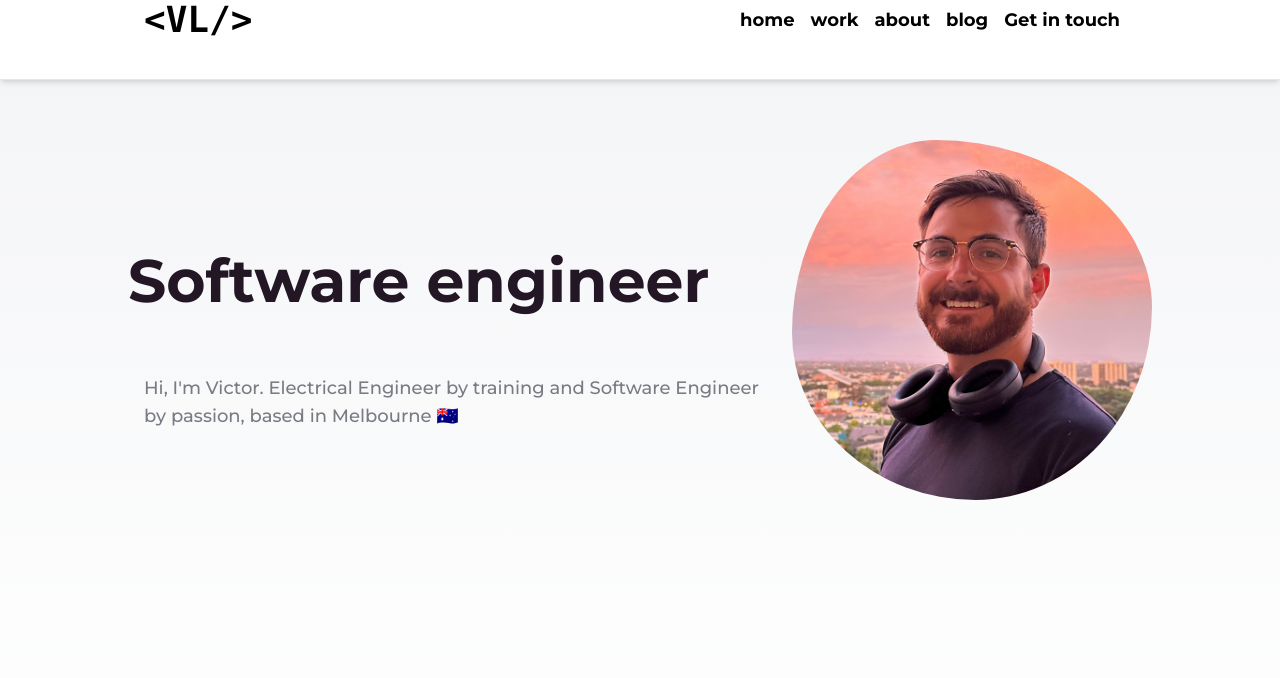
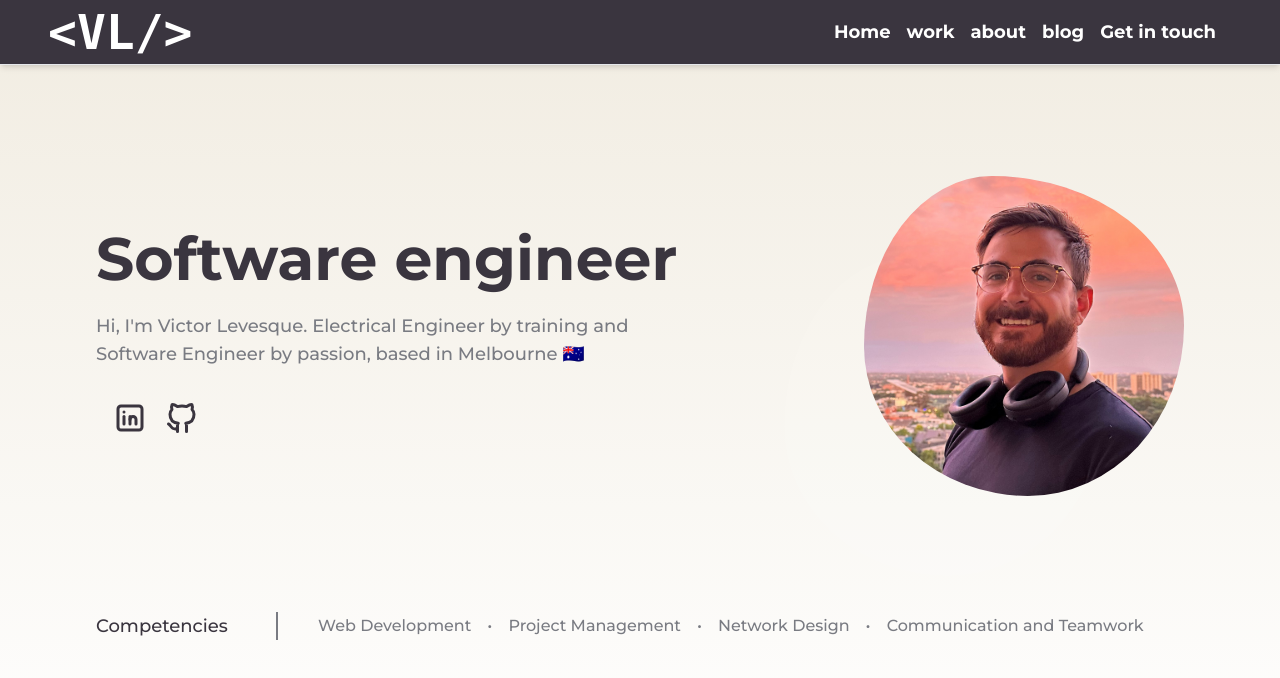
Before and after one commit to VictorLev/portfolio, a Next.js app: page / in a window 1280 px wide. Shown: the top 678 px of the page. Built offline with nearby package versions, Linux system fonts and the light colour scheme.

Commit message:
finished home section

```diff
--- a/package.json
+++ b/package.json
@@ -9,6 +9,7 @@
     "lint": "next lint"
   },
   "dependencies": {
+    "@tabler/icons-react": "^2.45.0",
     "framer-motion": "^10.16.16",
     "next": "14.0.4",
     "react": "^18",
--- a/src/app/(routes)/page.tsx
+++ b/src/app/(routes)/page.tsx
@@ -5,12 +5,14 @@ import config from 'tailwindcss'
 import Photo from '../photo_profile.png'
 import ProfileImage from '../../components/profile-image'
 import Welcome from '@/components/Welcome-message'
+import About from '@/components/about'
 
 
 export default function Home() {
   return (
     <div>
       <Welcome/>
+      <About />
     </div>
   )
 }
--- a/src/app/globals.css
+++ b/src/app/globals.css
@@ -7,11 +7,11 @@
   --background-start-rgb: 255, 255, 255;
   --background-end-rgb: 255, 255, 255;
 
-  --eggplant: #41323Eff;
-  --coral-pink: #F49E93ff;
-  --dark-purple: #231625ff;
-  --fairy-tale: #E8C4CCff;
-  --salmon: #FB9D85ff;
+  --dark: #3a353F;
+  --dark-blue: #505668;
+  --cream: #F1ECE1;
+  --orange: #C05850;
+  --salmon: #E2AB7F;
 
 }
 
@@ -27,8 +27,8 @@ body {
 
 .blob {
 	border-radius: 40% 60% 60% 40% / 70% 30% 70% 30%;
-  width: 45vmin;
-  height: 45vmin;
+  width: 20rem;
+  height: 20rem;
   background-image: url("../../public/photo_profile.jpeg");
   background-size: cover;
   box-shadow: -10vmin 10vmin 0 rgba(255,255,255,0.07);
--- a/src/app/layout.tsx
+++ b/src/app/layout.tsx
@@ -18,8 +18,10 @@ export default function RootLayout({
   return (
     <html lang="en">
       <body className={montserrat.className}>
-        <Navbar />
-        {children}
+        <div id="root">
+          <Navbar />
+          {children}
+        </div>
       </body>
     </html>
   )
--- a/src/components/Welcome-message.tsx
+++ b/src/components/Welcome-message.tsx
@@ -1,28 +1,70 @@
+import Link from "next/link";
 import ProfileImage from "./profile-image";
 import Container from "./ui/container";
+import { IconBrandLinkedin, IconBrandGithub } from '@tabler/icons-react';
 
 const Welcome = () => {
   return (
-    <div className="bg-gradient-to-b from-gray-100 to-white h-screen">
+    <section id='home' className="bg-gradient-to-b from-[#F1ECE1] to-white h-screen">
       <Container>
-        <div className="relative flex h-[40rem] align-center justify-center items-center">
-          <div className="relative flex gap-x-4 justify-center items-center">
-            <div className="relative flex flex-col max-w-4xl gap-y-6">
-              <div className="block text-[#231625ff] font-bold text-6xl my-8 leading-tight">
+        <div className="relative flex flex-col h-[42rem] align-center justify-center items-center">
+          <div className="relative flex gap-x-32 justify-center items-center">
+            <div className="relative flex flex-col max-w-4xl">
+              <div className="block text-[#3a353F] font-bold text-6xl my-4 leading-tight">
                 Software engineer
               </div>
-              <div className="px-4 text-lg text-[#797b82] font-medium">
-                Hi, I&apos;m Victor. Electrical Engineer by training and Software Engineer by passion, based in Melbourne 🇦🇺
+              <div className="pr-8 text-lg text-[#797b82] font-medium">
+                Hi, I&apos;m Victor Levesque. Electrical Engineer by training and Software Engineer by passion, based in Melbourne 🇦🇺
+              </div>
+              <div className="flex mx-4 my-8 gap-4">
+                <a href="https://www.linkedin.com/in/victor-l%C3%A9vesque-p-eng/" target="_blank" rel="noreferrer noopener">
+                  <IconBrandLinkedin color="#3a353F" size={36}/>
+                </a>
+                <a href="https://github.com/VictorLev" target="_blank" rel="noreferrer noopener">
+                  <IconBrandGithub color="#3a353F" size={36}/>
+                </a>
               </div>
             </div>
             <div>
               <ProfileImage/>
             </div>
           </div>
+          <div className="absolute w-full left-0 bottom-0 flex flex-row items-center my-8">
+            <div className="text-lg text-[#3a353F] font-medium pr-12 border-r-2 border-[#797b82]">
+              Competencies
+            </div>
+            <div className="m-auto px-4 flex justify-center items-center">
+              <div className="flex flex-row gap-x-4 text-md text-[#797b82] font-medium">
+                <div>
+                Web Development
+                </div>
+                <div>
+                  •
+                </div>
+                <div>
+                  Project Management
+                </div>
+                <div>
+                  •
+                </div>
+                <div>
+                  Network Design
+                </div>
+                <div>
+                  •
+                </div>
+                <div>
+                  Communication and Teamwork
+                </div>
+              </div>
+            </div>
+
+
+          </div>
 
         </div>
       </Container>
-    </div>
+    </section>
      );
 }
 
--- /dev/null
+++ b/src/components/about.tsx
@@ -0,0 +1,14 @@
+
+
+
+const About = () => {
+  return (
+  <>
+    <div className="h-96 bg-white">
+
+    </div>
+
+  </> );
+}
+
+export default About;
--- a/src/components/navbar.tsx
+++ b/src/components/navbar.tsx
@@ -4,32 +4,30 @@ import Container from "./ui/container";
 const Navbar = () => {
 
     return (
-      <div className="fixed mx-auto border-b bg-white shadow-md w-full h-20 items-center">
-      <Container>
-          <div className="relative font-bold flex justify-between  text-black text-sm lg:text-lg ">
-            <div className="relative font-mono px-4 text-4xl flex justify-start items-center font-[900] ">
+      <nav className="z-10 fixed mx-auto border-b bg-[#3a353F] shadow-md w-full">
+        <div className="relative font-bold flex justify-between h-[4rem] items-center text-white text-sm lg:text-lg mx-8 ">
+          <div className="relative font-mono px-4 text-5xl flex justify-start items-center font-black ">
             &lt;VL/&gt;
           </div>
-            <div className="relative font-bold px-4 sm:px-6 lg:px-8 flex justify-end items-center text-sm lg:text-lg ">
-                <Link href="/" className="ml-4 gap-x-2 ">
-                  home
-                </Link>
-                <Link href="/" className="ml-4 gap-x-2 ">
+          <div className="relative transition cursor-pointer font-bold px-4 gap-x-4 sm:px-6 lg:px-8 flex justify-end items-center text-sm lg:text-lg ">
+            <a href="#home" >
+              Home
+            </a>
+            <a href="/" >
               work
-                </Link>
-                <Link href="/" className="ml-4 gap-x-2 ">
+            </a>
+            <a href="#about">
               about
-                </Link>
-                <Link href="/" className="ml-4 gap-x-2 ">
+            </a>
+            <a href="/" >
               blog
-                </Link>
-                <Link href="/" className="ml-4 gap-x-2 ">
+            </a>
+            <a href="/">
               Get in touch
-                </Link>
+            </a>
           </div>
         </div>
-      </Container>
-  </div>
+  </nav>
     );
 }
 
--- a/src/components/ui/container.tsx
+++ b/src/components/ui/container.tsx
@@ -7,7 +7,7 @@ const Container: React.FC<ContainerProps> = ( {
   children
 }) => {
   return (
-      <div className="flex justify-center max-w-5xl flex-col mx-auto">
+      <div className="flex justify-center max-w-6xl px-8 flex-col mx-auto">
           {children}
       </div>
    );
```
Also changed, not shown: 1 other file (tests, documents, lock files or other folders). Lines whose indentation alone changed are shown as unchanged.
